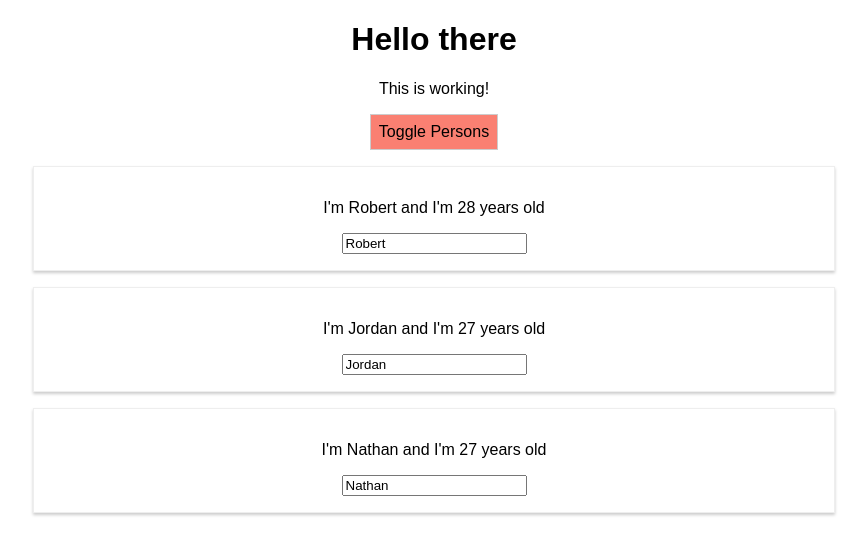
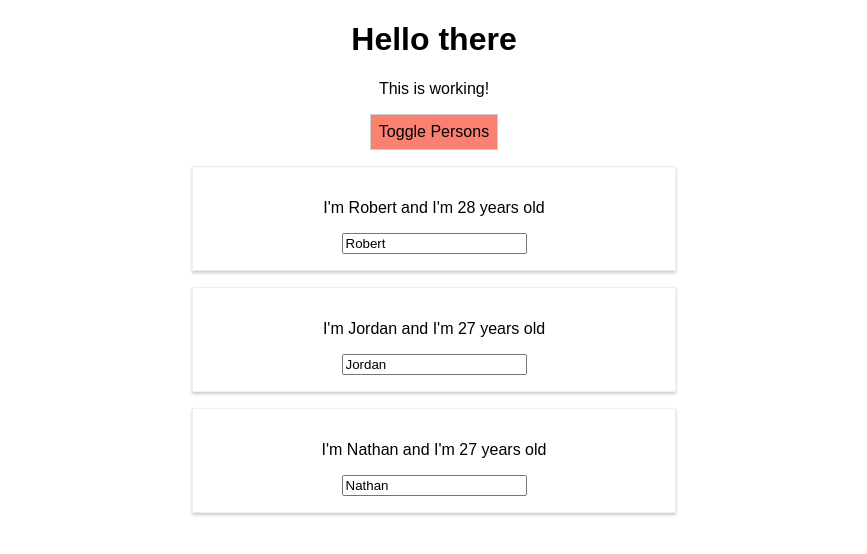
Before and after one commit to radiscipio/react-complete-guide, a React app: page / in a window 1280 px wide. Both pictures are taken after a click on the button "Toggle Persons". Shown: the top 554 px of the page, without its empty margins (206-1073 px from the left). Built offline with nearby package versions, Linux system fonts and the light colour scheme.

Commit message:
CSS module stlye to Person.js

```diff
--- a/src/Person/Person.css
+++ b/src/Person/Person.css
@@ -6,3 +6,9 @@
   padding: 16px;
   text-align:center;
 }
+
+@media (min-width: 500px) {
+  .Person {
+    width: 450px;
+  }
+}
--- a/src/Person/Person.js
+++ b/src/Person/Person.js
@@ -1,28 +1,15 @@
 import React from 'react'
 import styled from 'styled-components'
-// import './Person.css'
+import classes from './Person.css'
 
 const person = (props) => {
 
-  const StyledDiv = styled.div`
-  width: 60%;
-  margin: 16px auto;
-  border: 1px solid #eee;
-  box-shadow: 0px 2px 3px #ccc;
-  padding: 16px;
-  text-align:center;
-
-  @media (min-width: 500px): {
-      width: 450px;
-  }
-`;
-
   return (
-    <StyledDiv>
+    <div className={classes.Person}>
       <p onClick={props.click}> I'm {props.name} and I'm {props.age} years old</p>
       <p>{props.children}</p>
       <input type="text" onChange={props.changed} value={props.name} />
-    </StyledDiv>
+    </div>
   )
 };
 
```
